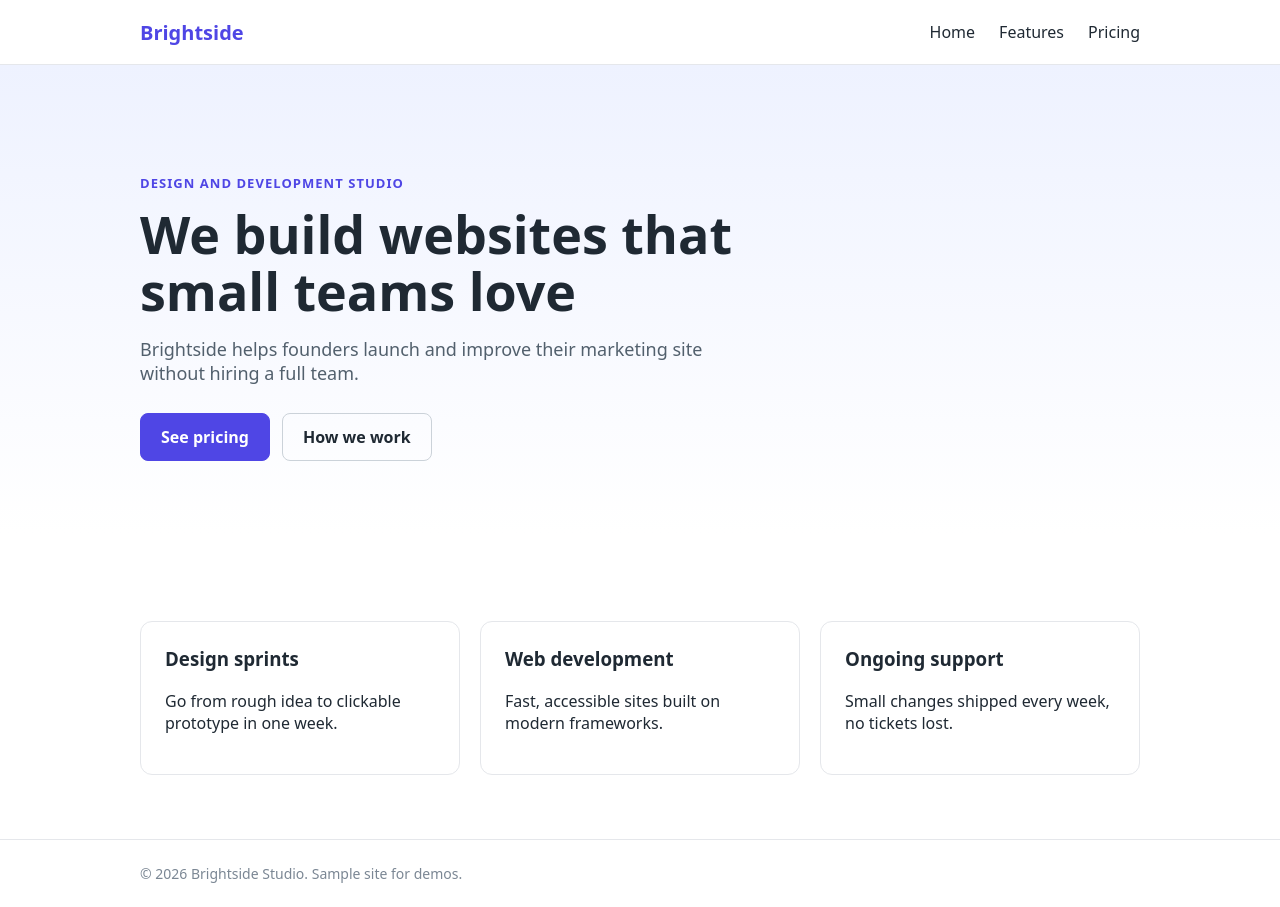
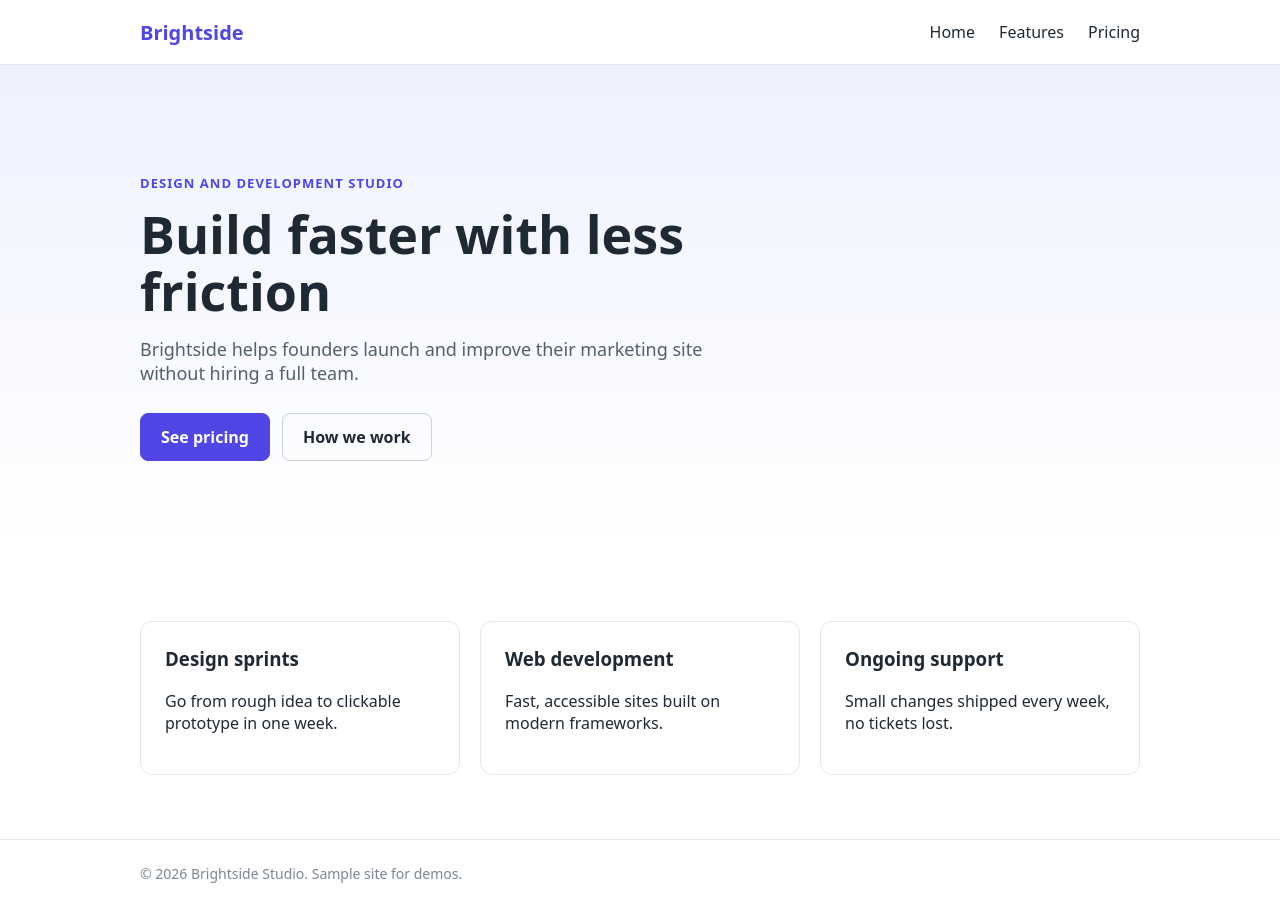
Before and after one commit to antoinedc/ronda-demo-site, a Next.js app: page / in a window 1280 px wide. Built offline with nearby package versions, Linux system fonts and the light colour scheme.

Commit message:
ronda: Change hero headline
Ronda-Native-Edit: 1

```diff
--- a/app/page.js
+++ b/app/page.js
@@ -12,7 +12,7 @@ export default function Home() {
       <section className="hero">
         <div className="container">
           <p className="eyebrow">Design and development studio</p>
-          <h1>We build websites that small teams love</h1>
+          <h1>Build faster with less friction</h1>
           <p className="lead">
             Brightside helps founders launch and improve their marketing site without hiring a full team.
           </p>
```
